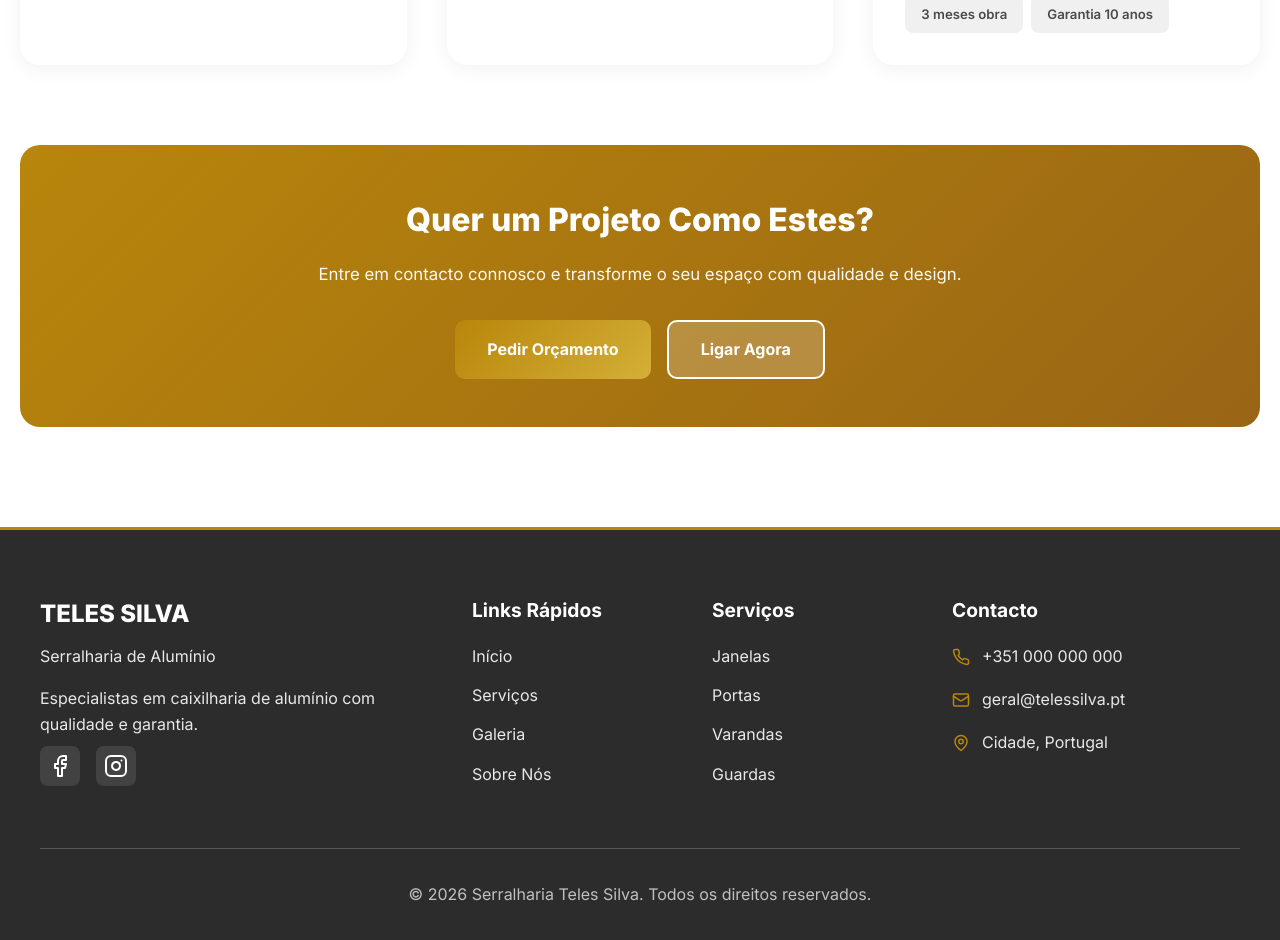
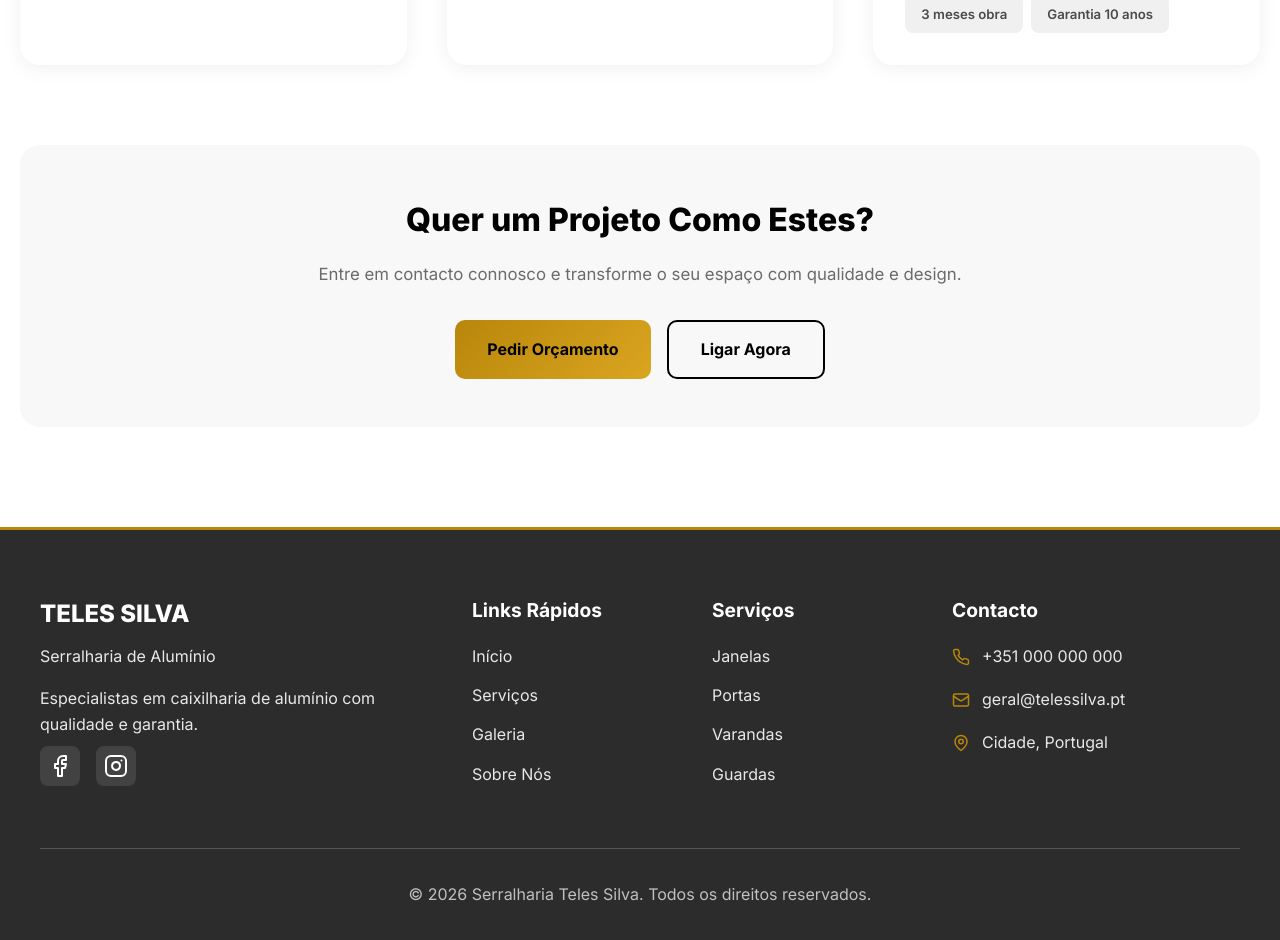
Before and after one commit to DiogoCosta5667/Serralharia, a React (Vite) app: page /projetos in a window 1280 px wide. Shown: the part 2127-3067 px from the top of the page. Built offline with nearby package versions, Linux system fonts and the light colour scheme.

Commit message:
CTA section com fundo cinza claro seguindo estilo da secao de contacto

```diff
--- a/src/pages/Projetos.css
+++ b/src/pages/Projetos.css
@@ -235,23 +235,24 @@
 }
 
 .cta-section {
-  background: linear-gradient(135deg, #B8860B 0%, #996515 100%);
+  background: #F8F8F8;
   padding: 3rem 2rem;
   border-radius: 20px;
   text-align: center;
-  color: white;
+  color: #2C2C2C;
 }
 
 .cta-section h2 {
   font-size: 2rem;
   font-weight: 800;
   margin-bottom: 0.75rem;
+  color: #000000;
 }
 
 .cta-section p {
   font-size: 1.05rem;
   margin-bottom: 2rem;
-  opacity: 0.95;
+  color: #6B6B6B;
 }
 
 .cta-buttons {
@@ -276,24 +277,24 @@
 }
 
 .btn-primary {
-  background: var(--gradient-gold);
-  color: white;
+  background: linear-gradient(135deg, #B8860B 0%, #DAA520 100%);
+  color: #000000;
 }
 
 .btn-primary:hover {
   transform: translateY(-4px);
-  box-shadow: 0 12px 32px rgba(217, 119, 6, 0.4);
+  box-shadow: 0 12px 32px rgba(184, 134, 11, 0.4);
 }
 
 .btn-secondary {
-  background: rgba(255, 255, 255, 0.2);
-  color: white;
-  border: 2px solid white;
+  background: transparent;
+  color: #000000;
+  border: 2px solid #000000;
 }
 
 .btn-secondary:hover {
-  background: white;
-  color: var(--primary);
+  background: #000000;
+  color: #FFFFFF;
   transform: translateY(-4px);
 }
 
```
